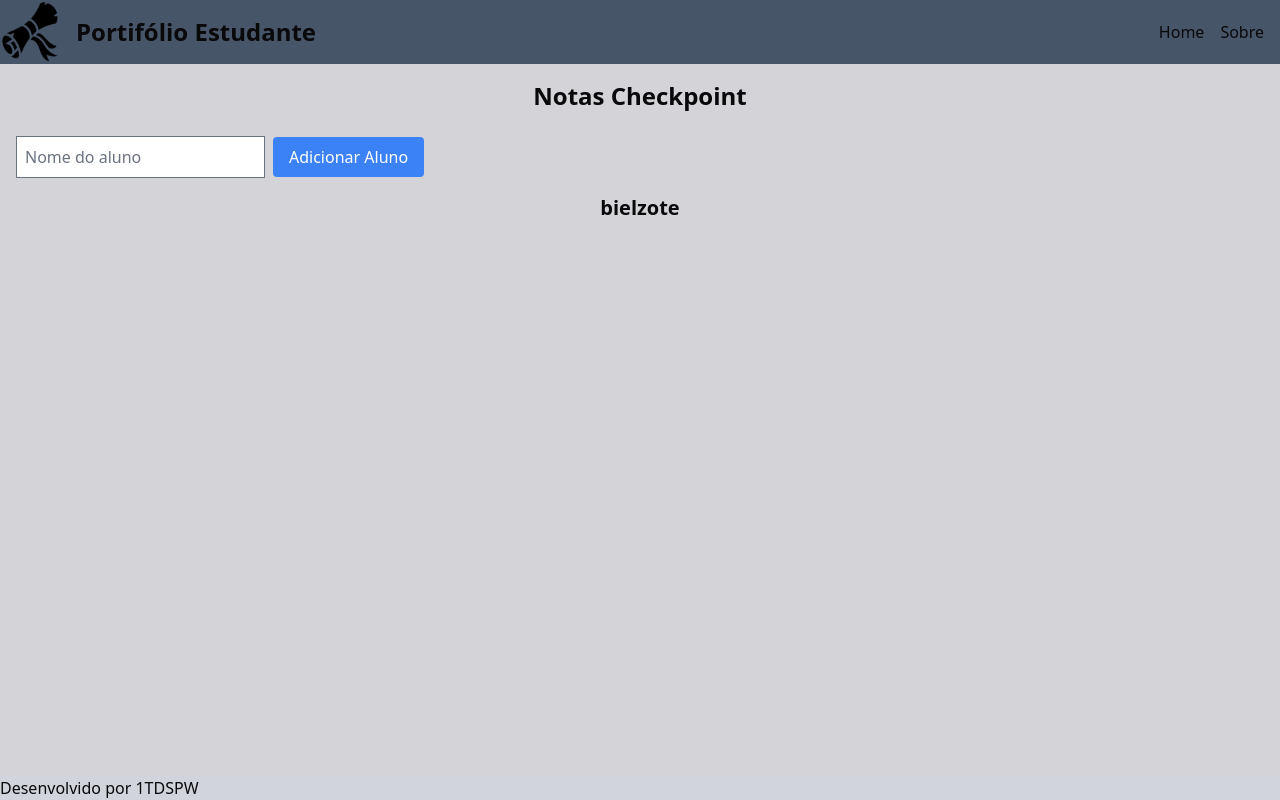
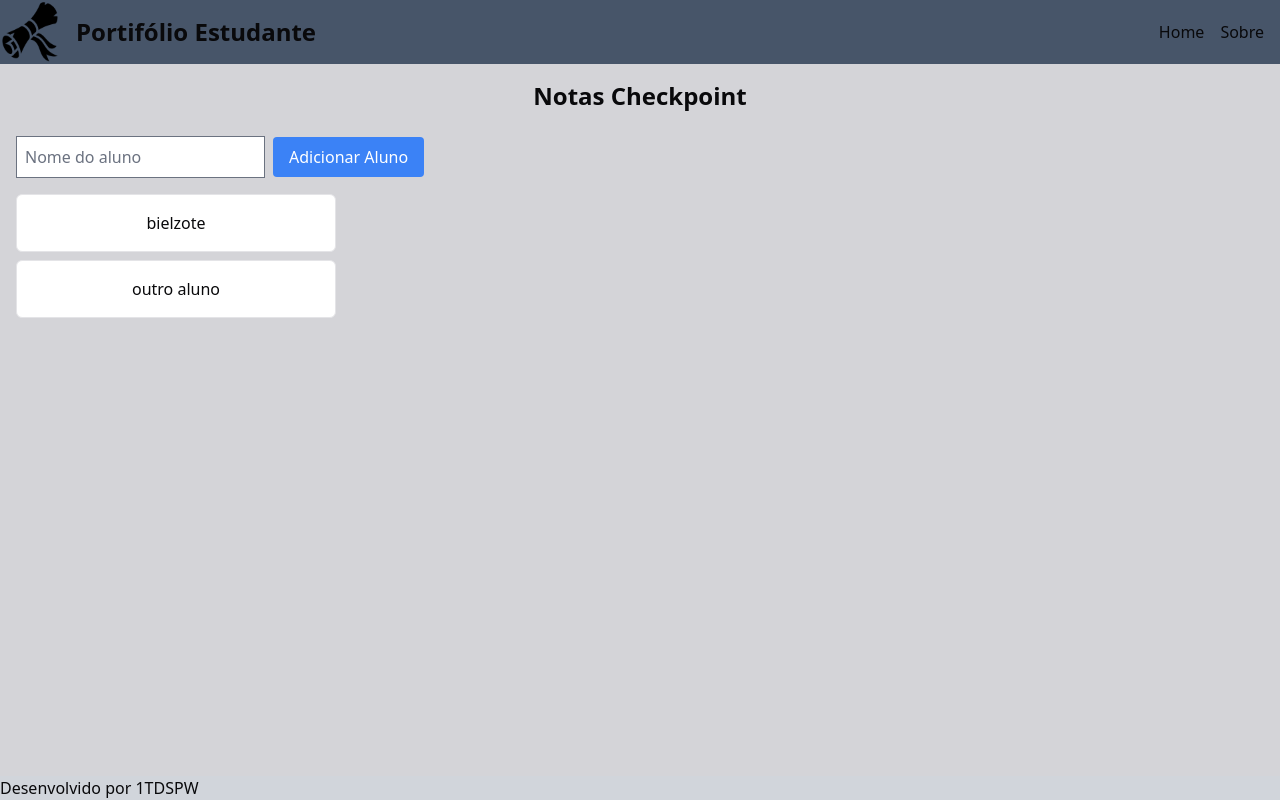
Before and after one commit to Byells/Portif-lio-cp3, a Next.js app: page /cp in a window 1280 px wide. Built offline with nearby package versions, Linux system fonts and the light colour scheme.

Commit message:
refatorando checkpoint

```diff
--- a/database/alunos.json
+++ b/database/alunos.json
@@ -39,5 +39,9 @@
         "gs": 100
       }
     ]
+  },
+  {
+    "nome": "outro aluno",
+    "disciplinas": []
   }
 ]
--- a/package.json
+++ b/package.json
@@ -9,6 +9,7 @@
     "lint": "next lint"
   },
   "dependencies": {
+    "@radix-ui/react-slot": "^1.1.0",
     "class-variance-authority": "^0.7.0",
     "clsx": "^2.1.1",
     "lucide-react": "^0.453.0",
--- a/src/app/cp/page.tsx
+++ b/src/app/cp/page.tsx
@@ -1,12 +1,6 @@
-"use client";
-import { Aluno } from "@/types/types";
-import { fetcher } from "@/utils/fetcher";
-import useSWR from "swr";
+import { AlunosList } from "@/components/cp-page/alunos-list";
 
 export default function Cp() {
-  const { data: alunos = [], error } = useSWR<Aluno[]>("/api/alunos", fetcher);
-  if (error) throw new Error(error);
-
   return (
     <div className="container mx-auto p-4">
       <h1 className="text-2xl font-bold text-center mb-6">Notas Checkpoint</h1>
@@ -18,11 +12,7 @@
         </button>
       </div>
 
-      {alunos.map((aluno) => (
-        <div key={aluno.id} className="mb-6">
-          <h2 className="text-xl font-semibold text-center">{aluno.nome}</h2>
-        </div>
-      ))}
+      <AlunosList />
     </div>
   );
 }
--- /dev/null
+++ b/src/components/cp-page/alunos-list.tsx
@@ -0,0 +1,33 @@
+"use client";
+import { Aluno } from "@/types/types";
+import { fetcher } from "@/utils/fetcher";
+import useSWR from "swr";
+import { Button } from "../ui/button";
+
+export const AlunosList: React.FC = () => {
+  const {
+    data: alunos,
+    error,
+    isLoading,
+  } = useSWR<Aluno[]>("/api/alunos", fetcher, {
+    suspense: true,
+    fallbackData: [],
+  });
+  if (error || !alunos) throw new Error(error);
+  if (isLoading) {
+    return "Carregando...";
+  }
+
+  return (
+    <div className="grid gap-2 justify-items-start">
+      {alunos.map((aluno) => (
+        <button
+          key={aluno.id}
+          className="border border-border p-4 rounded-md bg-background min-w-[320px]"
+        >
+          <h2>{aluno.nome}</h2>
+        </button>
+      ))}
+    </div>
+  );
+};
--- /dev/null
+++ b/src/components/ui/button.tsx
@@ -0,0 +1,56 @@
+import * as React from "react"
+import { Slot } from "@radix-ui/react-slot"
+import { cva, type VariantProps } from "class-variance-authority"
+
+import { cn } from "@/lib/utils"
+
+const buttonVariants = cva(
+  "inline-flex items-center justify-center gap-2 whitespace-nowrap rounded-md text-sm font-medium ring-offset-background transition-colors focus-visible:outline-none focus-visible:ring-2 focus-visible:ring-ring focus-visible:ring-offset-2 disabled:pointer-events-none disabled:opacity-50 [&_svg]:pointer-events-none [&_svg]:size-4 [&_svg]:shrink-0",
+  {
+    variants: {
+      variant: {
+        default: "bg-primary text-primary-foreground hover:bg-primary/90",
+        destructive:
+          "bg-destructive text-destructive-foreground hover:bg-destructive/90",
+        outline:
+          "border border-input bg-background hover:bg-accent hover:text-accent-foreground",
+        secondary:
+          "bg-secondary text-secondary-foreground hover:bg-secondary/80",
+        ghost: "hover:bg-accent hover:text-accent-foreground",
+        link: "text-primary underline-offset-4 hover:underline",
+      },
+      size: {
+        default: "h-10 px-4 py-2",
+        sm: "h-9 rounded-md px-3",
+        lg: "h-11 rounded-md px-8",
+        icon: "h-10 w-10",
+      },
+    },
+    defaultVariants: {
+      variant: "default",
+      size: "default",
+    },
+  }
+)
+
+export interface ButtonProps
+  extends React.ButtonHTMLAttributes<HTMLButtonElement>,
+    VariantProps<typeof buttonVariants> {
+  asChild?: boolean
+}
+
+const Button = React.forwardRef<HTMLButtonElement, ButtonProps>(
+  ({ className, variant, size, asChild = false, ...props }, ref) => {
+    const Comp = asChild ? Slot : "button"
+    return (
+      <Comp
+        className={cn(buttonVariants({ variant, size, className }))}
+        ref={ref}
+        {...props}
+      />
+    )
+  }
+)
+Button.displayName = "Button"
+
+export { Button, buttonVariants }
--- a/src/utils/fetcher.ts
+++ b/src/utils/fetcher.ts
@@ -1 +1,2 @@
-export const fetcher = (url: string) => fetch(url).then((r) => r.json());
+export const fetcher = <T>(url: string) =>
+  fetch(url).then((r) => r.json() as T);
```
